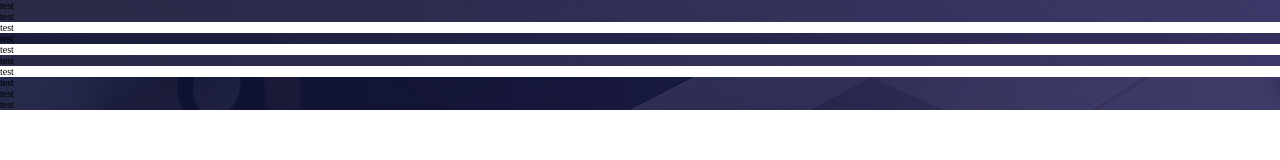
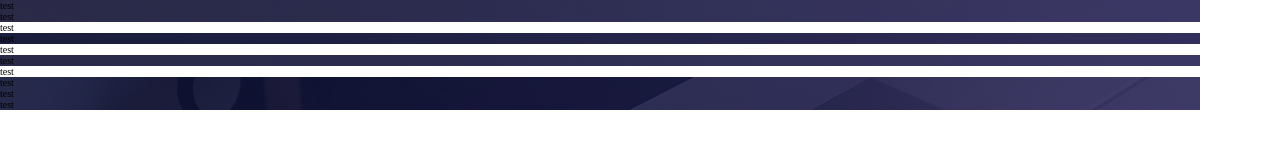
Before and after one commit to Moody458/Team3Project, a plain HTML site: page index.html in a window 1280 px wide. Drawn offline with Linux system fonts and the light colour scheme.

Commit message:
set max body width

```diff
--- a/style.css
+++ b/style.css
@@ -2,6 +2,10 @@
     box-sizing: inherit;
     margin: 0;
     padding: 0;
+}
+
+body {
+    max-width: 1200px;
 }
 
 html {
```
